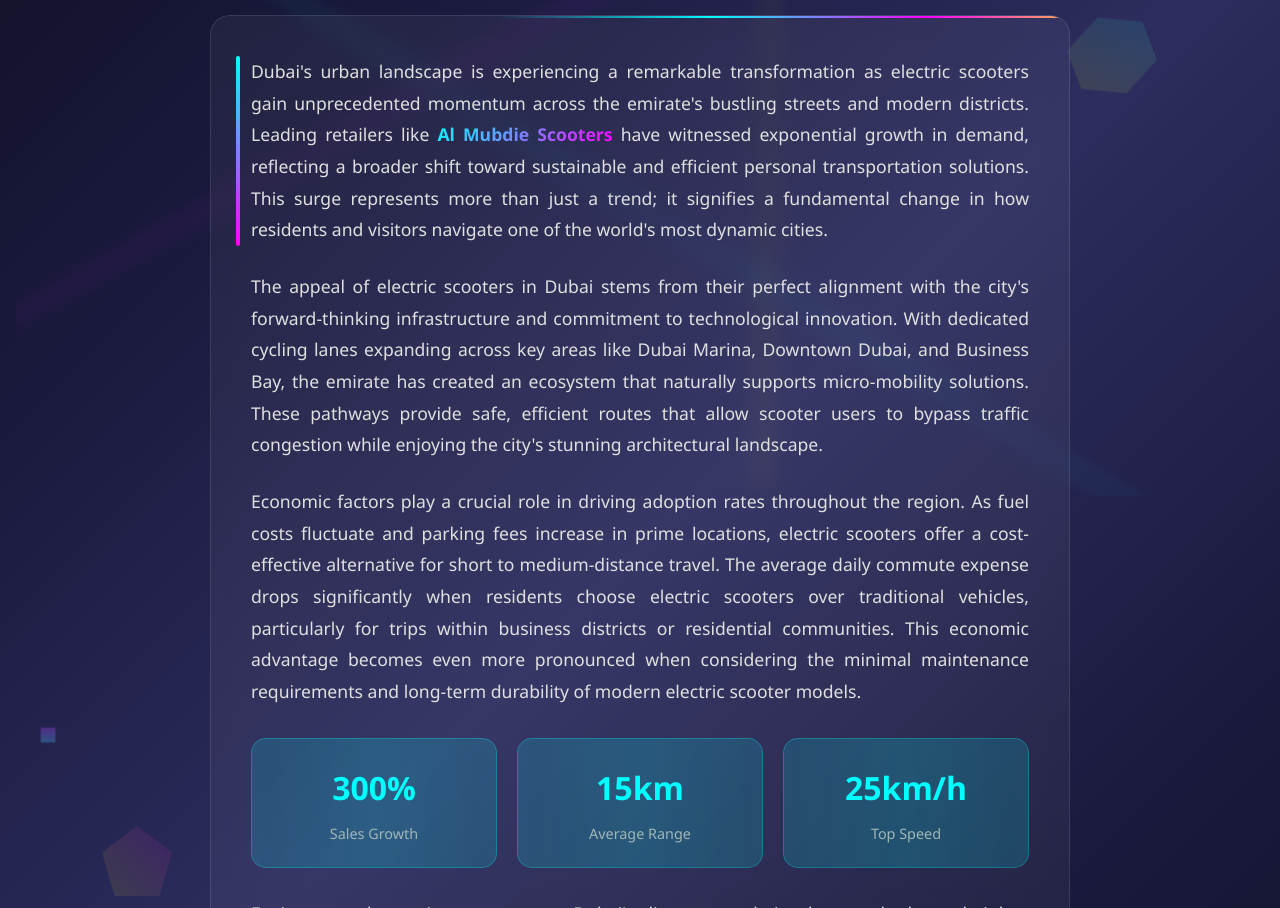
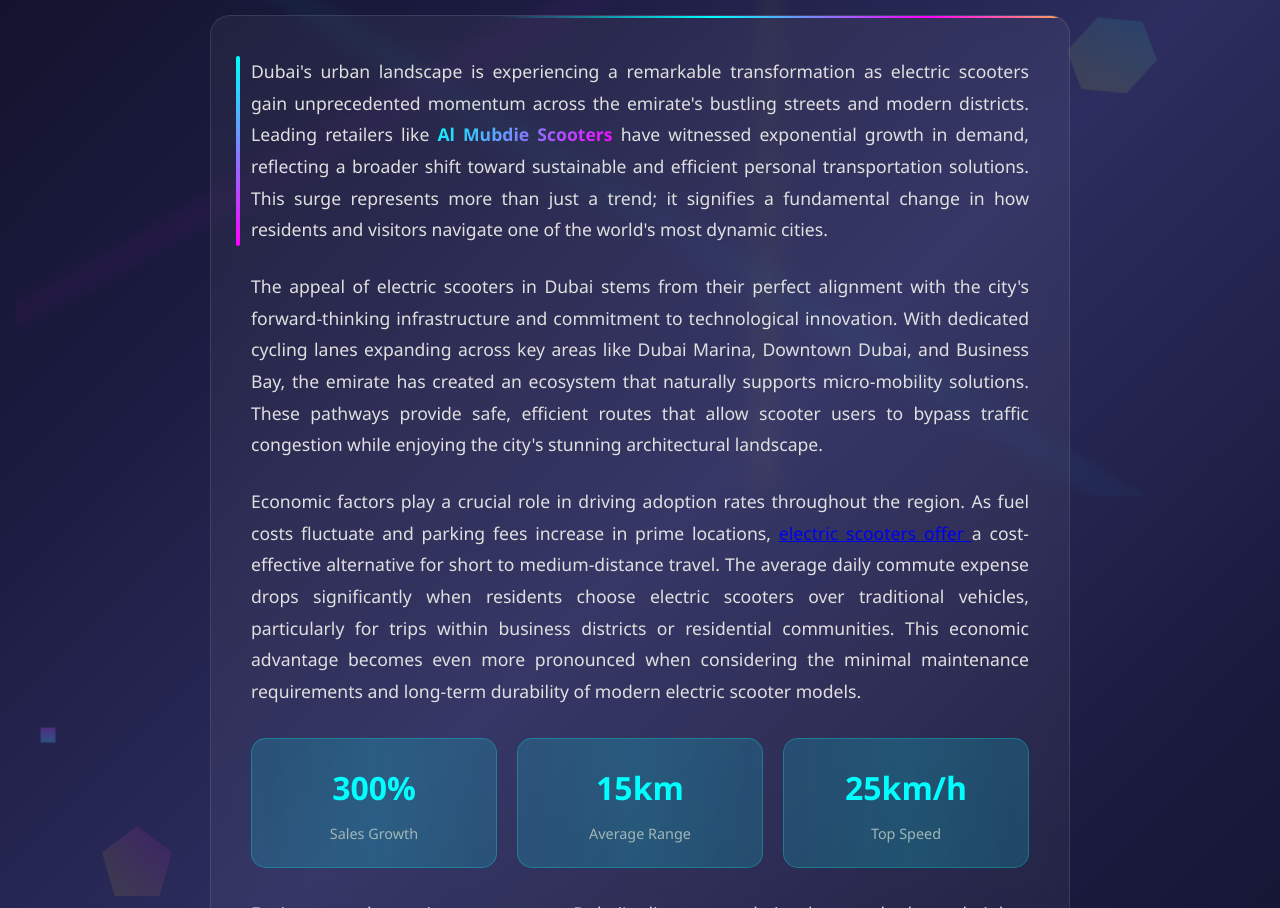
Before and after one commit to almubdiescooters/Al-MubdieScooters, a plain HTML site: page index.html in a window 1280 px wide. Shown: the part 302-1210 px from the top of the page. Drawn offline with Linux system fonts and the light colour scheme.

Commit message:
Update index.html

```diff
--- a/index.html
+++ b/index.html
@@ -407,7 +407,7 @@
 
                 <p class="fade-in">The appeal of electric scooters in Dubai stems from their perfect alignment with the city's forward-thinking infrastructure and commitment to technological innovation. With dedicated cycling lanes expanding across key areas like Dubai Marina, Downtown Dubai, and Business Bay, the emirate has created an ecosystem that naturally supports micro-mobility solutions. These pathways provide safe, efficient routes that allow scooter users to bypass traffic congestion while enjoying the city's stunning architectural landscape.</p>
 
-                <p class="fade-in">Economic factors play a crucial role in driving adoption rates throughout the region. As fuel costs fluctuate and parking fees increase in prime locations, electric scooters offer a cost-effective alternative for short to medium-distance travel. The average daily commute expense drops significantly when residents choose electric scooters over traditional vehicles, particularly for trips within business districts or residential communities. This economic advantage becomes even more pronounced when considering the minimal maintenance requirements and long-term durability of modern electric scooter models.</p>
+                <p class="fade-in">Economic factors play a crucial role in driving adoption rates throughout the region. As fuel costs fluctuate and parking fees increase in prime locations,     <a href="https://almubdiescooters.github.io/dubai-Electric-scooters/" lang="en"> electric scooters offer </a> a cost-effective alternative for short to medium-distance travel. The average daily commute expense drops significantly when residents choose electric scooters over traditional vehicles, particularly for trips within business districts or residential communities. This economic advantage becomes even more pronounced when considering the minimal maintenance requirements and long-term durability of modern electric scooter models.</p>
 
                 <div class="stats-grid">
                     <div class="stat-card">
```
